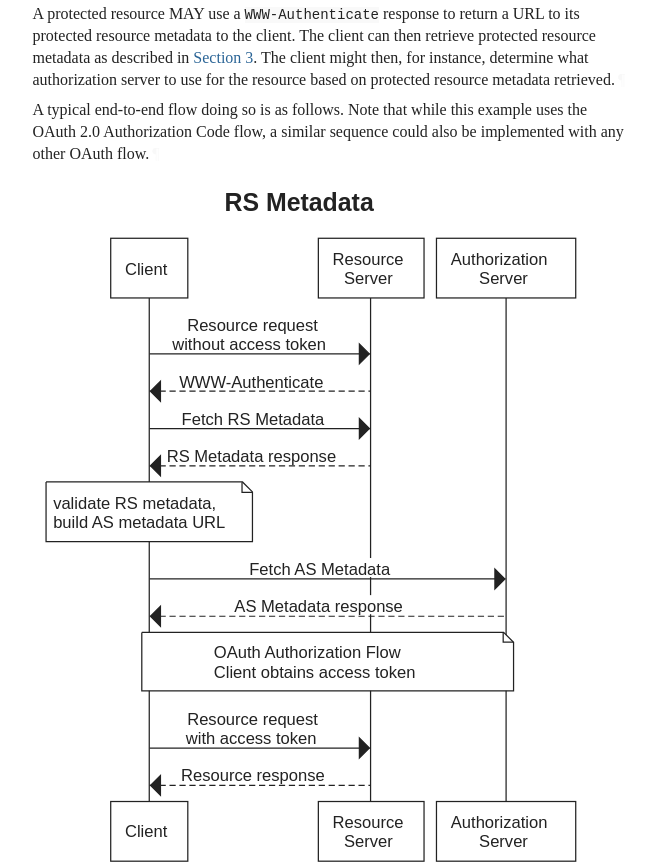
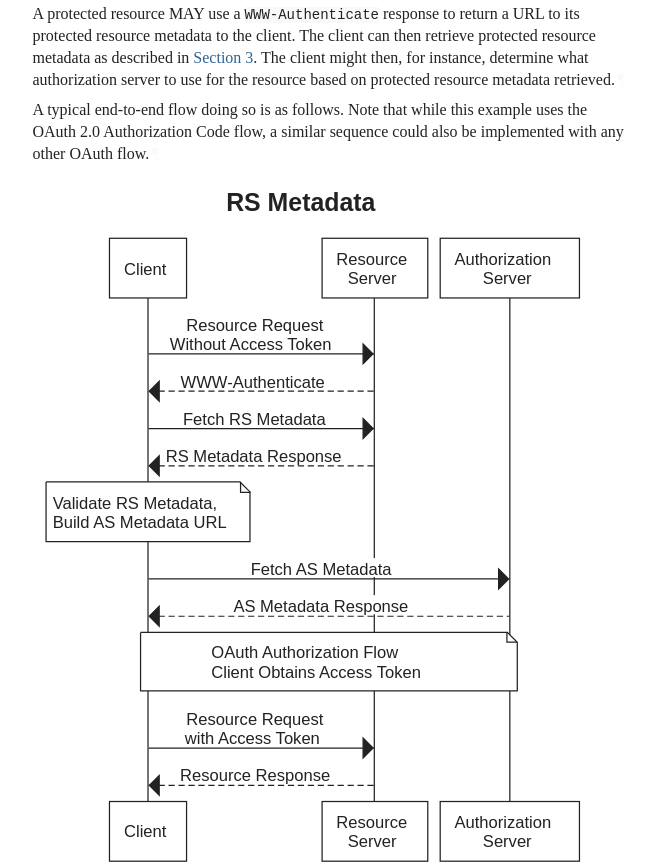
Before and after one commit to oauth-wg/draft-ietf-oauth-resource-metadata, a plain HTML site: page aaronpk-diagram/draft-ietf-oauth-resource-metadata.html in a window 1280 px wide. Shown: the part 6058-6922 px from the top of the page, without its empty margins (92-746 px from the left). Drawn offline with Linux system fonts and the light colour scheme; a web font is replaced by a local one.

Commit message:
Script updating gh-pages from 6564eda. [ci skip]

```diff
--- a/aaronpk-diagram/draft-ietf-oauth-resource-metadata.html
+++ b/aaronpk-diagram/draft-ietf-oauth-resource-metadata.html
@@ -1742,95 +1742,95 @@ svg :is([fill="white"], [fill^="#fff"]) {
         <div id="section-5-3.1">
           <div class="alignLeft art-svg artwork" id="section-5-3.1.1">
 <svg xmlns="http://www.w3.org/2000/svg" baseProfile="tiny" version="1.2" viewBox="0 0 452 587">
-              <text fill="black" font-family="sans-serif" font-size="20" font-weight="bold" x="154.04850260416663" y="30.322916666666515">
+              <text fill="black" font-family="sans-serif" font-size="20" font-weight="bold" x="155.357421875" y="30.322916666666515">
      RS Metadata  </text>
-              <path d="M-231,-405.0000000000001 L-231,0" fill="none" stroke="black" stroke-width="1" transform="translate(324.5 505.5)"></path>
-              <rect fill="white" height="48" stroke="black" stroke-width="1" width="62" x="62.5" y="52.5"></rect>
-              <text fill="black" font-family="sans-serif" font-size="13.333333333333334" x="73.97786458333323" y="81.79166666666653">
+              <path d="M-235,-405.0000000000001 L-235,0" fill="none" stroke="black" stroke-width="1" transform="translate(327.5 505.5)"></path>
+              <rect fill="white" height="48" stroke="black" stroke-width="1" width="62" x="61.5" y="52.5"></rect>
+              <text fill="black" font-family="sans-serif" font-size="13.333333333333334" x="73.19531249999997" y="81.79166666666653">
      Client  </text>
-              <rect fill="white" height="48" stroke="black" stroke-width="1" width="62" x="62.5" y="505.5"></rect>
-              <text fill="black" font-family="sans-serif" font-size="13.333333333333334" x="73.97786458333323" y="534.3541666666667">
+              <rect fill="white" height="48" stroke="black" stroke-width="1" width="62" x="61.5" y="505.5"></rect>
+              <text fill="black" font-family="sans-serif" font-size="13.333333333333334" x="73.19531249999997" y="534.3541666666667">
      Client  </text>
-              <path d="M-53,-405.00000000000017 L-53,0" fill="none" stroke="black" stroke-width="1" transform="translate(324.5 505.5)"></path>
-              <rect fill="white" height="48" stroke="black" stroke-width="1" width="85" x="229.5" y="52.5"></rect>
-              <text fill="black" font-family="sans-serif" font-size="13.333333333333334" x="240.9583333333333" y="74.03124999999984">
+              <path d="M-53,-405.00000000000017 L-53,0" fill="none" stroke="black" stroke-width="1" transform="translate(327.5 505.5)"></path>
+              <rect fill="white" height="48" stroke="black" stroke-width="1" width="85" x="232.5" y="52.5"></rect>
+              <text fill="black" font-family="sans-serif" font-size="13.333333333333334" x="243.95833333333334" y="74.03124999999984">
      Resource  </text>
-              <text fill="black" font-family="sans-serif" font-size="13.333333333333334" x="250.11523437499994" y="89.55208333333316">
+              <text fill="black" font-family="sans-serif" font-size="13.333333333333334" x="253.115234375" y="89.55208333333316">
      Server  </text>
-              <rect fill="white" height="48" stroke="black" stroke-width="1" width="85" x="229.5" y="505.5"></rect>
-              <text fill="black" font-family="sans-serif" font-size="13.333333333333334" x="240.9583333333333" y="526.59375">
+              <rect fill="white" height="48" stroke="black" stroke-width="1" width="85" x="232.5" y="505.5"></rect>
+              <text fill="black" font-family="sans-serif" font-size="13.333333333333334" x="243.95833333333334" y="526.59375">
      Resource  </text>
-              <text fill="black" font-family="sans-serif" font-size="13.333333333333334" x="250.11523437499994" y="542.1145833333334">
+              <text fill="black" font-family="sans-serif" font-size="13.333333333333334" x="253.115234375" y="542.1145833333334">
      Server  </text>
-              <path d="M56,-405.00000000000017 L56,0" fill="none" stroke="black" stroke-width="1" transform="translate(324.5 505.5)"></path>
-              <rect fill="white" height="48" stroke="black" stroke-width="1" width="112" x="324.5" y="52.5"></rect>
-              <text fill="black" font-family="sans-serif" font-size="13.333333333333334" x="336.00390624999994" y="74.03124999999984">
+              <path d="M56,-405.00000000000017 L56,0" fill="none" stroke="black" stroke-width="1" transform="translate(327.5 505.5)"></path>
+              <rect fill="white" height="48" stroke="black" stroke-width="1" width="112" x="327.5" y="52.5"></rect>
+              <text fill="black" font-family="sans-serif" font-size="13.333333333333334" x="339.00390625" y="74.03124999999984">
      Authorization  </text>
-              <text fill="black" font-family="sans-serif" font-size="13.333333333333334" x="358.79361979166663" y="89.55208333333316">
+              <text fill="black" font-family="sans-serif" font-size="13.333333333333334" x="361.7936197916667" y="89.55208333333316">
      Server  </text>
-              <rect fill="white" height="48" stroke="black" stroke-width="1" width="112" x="324.5" y="505.5"></rect>
-              <text fill="black" font-family="sans-serif" font-size="13.333333333333334" x="336.00390624999994" y="526.59375">
+              <rect fill="white" height="48" stroke="black" stroke-width="1" width="112" x="327.5" y="505.5"></rect>
+              <text fill="black" font-family="sans-serif" font-size="13.333333333333334" x="339.00390625" y="526.59375">
      Authorization  </text>
-              <text fill="black" font-family="sans-serif" font-size="13.333333333333334" x="358.79361979166663" y="542.1145833333334">
+              <text fill="black" font-family="sans-serif" font-size="13.333333333333334" x="361.7936197916667" y="542.1145833333334">
      Server  </text>
-              <rect fill="white" height="15.333333333333314" width="117.25260416666666" x="124.00130208333329" y="113.8333333333332"></rect>
-              <rect fill="white" height="15.333333333333314" width="141.2890625" x="111.98307291666663" y="129.35416666666652"></rect>
-              <text fill="black" font-family="sans-serif" font-size="13.333333333333334" x="124.00130208333329" y="127.16666666666653">
-     Resource request  </text>
-              <text fill="black" font-family="sans-serif" font-size="13.333333333333334" x="111.98307291666663" y="142.68749999999986">
-     without access token  </text>
-              <path d="M-230.7220052083334,-360 L-53.02278645833337,-360" fill="none" stroke="black" stroke-width="1" transform="translate(324.5 505.5)"></path>
-              <path d="M-54,-360 L-54,-360 L-62,-368 L-62,-360 L-62,-352 L-54,-360" fill="black" stroke="black" stroke-width="1" transform="translate(324.5 505.5)"></path>
-              <rect fill="white" height="15.333333333333314" width="130.13020833333334" x="117.56249999999994" y="159.2083333333332"></rect>
-              <text fill="black" font-family="sans-serif" font-size="13.333333333333334" x="117.56249999999994" y="172.54166666666654">
+              <rect fill="white" height="15.333333333333314" width="121.03515625000003" x="123.21874999999997" y="113.8333333333332"></rect>
+              <rect fill="white" height="15.333333333333314" width="147.43489583333331" x="110.01888020833331" y="129.35416666666652"></rect>
+              <text fill="black" font-family="sans-serif" font-size="13.333333333333334" x="123.21874999999997" y="127.16666666666653">
+     Resource Request  </text>
+              <text fill="black" font-family="sans-serif" font-size="13.333333333333334" x="110.01888020833331" y="142.68749999999986">
+     Without Access Token  </text>
+              <path d="M-234.50455729166669,-360 L-53.02278645833337,-360" fill="none" stroke="black" stroke-width="1" transform="translate(327.5 505.5)"></path>
+              <path d="M-54,-360 L-54,-360 L-62,-368 L-62,-360 L-62,-352 L-54,-360" fill="black" stroke="black" stroke-width="1" transform="translate(327.5 505.5)"></path>
+              <rect fill="white" height="15.333333333333314" width="130.13020833333334" x="118.67122395833331" y="159.2083333333332"></rect>
+              <text fill="black" font-family="sans-serif" font-size="13.333333333333334" x="118.67122395833331" y="172.54166666666654">
      WWW-Authenticate  </text>
-              <path d="M-230.7220052083334,-330 L-53.02278645833337,-330" fill="none" stroke="black" stroke-dasharray="5,3" stroke-width="1" transform="translate(324.5 505.5)"></path>
-              <path d="M-230,-330 L-230,-330 L-222,-338 L-222,-330 L-222,-322 L-230,-330" fill="black" stroke="black" stroke-width="1" transform="translate(324.5 505.5)"></path>
-              <rect fill="white" height="15.333333333333314" width="126.22395833333334" x="119.51562499999994" y="189.0624999999999"></rect>
-              <text fill="black" font-family="sans-serif" font-size="13.333333333333334" x="119.51562499999994" y="202.39583333333323">
+              <path d="M-234.50455729166669,-330 L-53.02278645833337,-330" fill="none" stroke="black" stroke-dasharray="5,3" stroke-width="1" transform="translate(327.5 505.5)"></path>
+              <path d="M-234,-330 L-234,-330 L-226,-338 L-226,-330 L-226,-322 L-234,-330" fill="black" stroke="black" stroke-width="1" transform="translate(327.5 505.5)"></path>
+              <rect fill="white" height="15.333333333333314" width="126.22395833333334" x="120.62434895833331" y="189.0624999999999"></rect>
+              <text fill="black" font-family="sans-serif" font-size="13.333333333333334" x="120.62434895833331" y="202.39583333333323">
      Fetch RS Metadata  </text>
-              <path d="M-230.7220052083334,-300 L-53.02278645833337,-300" fill="none" stroke="black" stroke-width="1" transform="translate(324.5 505.5)"></path>
-              <path d="M-54,-300 L-54,-300 L-62,-308 L-62,-300 L-62,-292 L-54,-300" fill="black" stroke="black" stroke-width="1" transform="translate(324.5 505.5)"></path>
-              <rect fill="white" height="15.333333333333314" width="150.19531250000003" x="107.5299479166666" y="218.91666666666657"></rect>
-              <text fill="black" font-family="sans-serif" font-size="13.333333333333334" x="107.5299479166666" y="232.24999999999991">
-     RS Metadata response  </text>
-              <path d="M-230.7220052083334,-270 L-53.02278645833337,-270" fill="none" stroke="black" stroke-dasharray="5,3" stroke-width="1" transform="translate(324.5 505.5)"></path>
-              <path d="M-230,-270 L-230,-270 L-222,-278 L-222,-270 L-222,-262 L-230,-270" fill="black" stroke="black" stroke-width="1" transform="translate(324.5 505.5)"></path>
-              <path d="M-314,-257 L-314,-257 L-156,-257 L-148,-249 L-148,-209 L-314,-209 L-314,-257" fill="white" stroke="black" stroke-width="1" transform="translate(324.5 505.5)"></path>
-              <path d="M-156.38997395833343,-256.72916666666674 L-156.38997395833343,-248.72916666666674 L-148.38997395833343,-248.72916666666674" fill="none" stroke="black" stroke-width="1" transform="translate(324.5 505.5)"></path>
-              <text fill="black" font-family="sans-serif" font-size="13.333333333333334" x="16.197916666666572" y="269.8645833333332">
-     validate RS metadata,  </text>
-              <text fill="black" font-family="sans-serif" font-size="13.333333333333334" x="16.197916666666572" y="285.3854166666666">
-     build AS metadata URL  </text>
-              <rect fill="white" height="15.333333333333371" width="126.08072916666669" x="173.92643229166657" y="309.66666666666663"></rect>
-              <text fill="black" font-family="sans-serif" font-size="13.333333333333334" x="173.92643229166657" y="322.99999999999994">
+              <path d="M-234.50455729166669,-300 L-53.02278645833337,-300" fill="none" stroke="black" stroke-width="1" transform="translate(327.5 505.5)"></path>
+              <path d="M-54,-300 L-54,-300 L-62,-308 L-62,-300 L-62,-292 L-54,-300" fill="black" stroke="black" stroke-width="1" transform="translate(327.5 505.5)"></path>
+              <rect fill="white" height="15.333333333333314" width="153.97786458333331" x="106.74739583333331" y="218.91666666666657"></rect>
+              <text fill="black" font-family="sans-serif" font-size="13.333333333333334" x="106.74739583333331" y="232.24999999999991">
+     RS Metadata Response  </text>
+              <path d="M-234.50455729166669,-270 L-53.02278645833337,-270" fill="none" stroke="black" stroke-dasharray="5,3" stroke-width="1" transform="translate(327.5 505.5)"></path>
+              <path d="M-234,-270 L-234,-270 L-226,-278 L-226,-270 L-226,-262 L-234,-270" fill="black" stroke="black" stroke-width="1" transform="translate(327.5 505.5)"></path>
+              <path d="M-317,-257 L-317,-257 L-161,-257 L-153,-249 L-153,-209 L-317,-209 L-317,-257" fill="white" stroke="black" stroke-width="1" transform="translate(327.5 505.5)"></path>
+              <path d="M-160.57291666666669,-256.72916666666674 L-160.57291666666669,-248.72916666666674 L-152.57291666666669,-248.72916666666674" fill="none" stroke="black" stroke-width="1" transform="translate(327.5 505.5)"></path>
+              <text fill="black" font-family="sans-serif" font-size="13.333333333333334" x="15.815755208333314" y="269.8645833333332">
+     Validate RS Metadata,  </text>
+              <text fill="black" font-family="sans-serif" font-size="13.333333333333334" x="15.815755208333314" y="285.3854166666666">
+     Build AS Metadata URL  </text>
+              <rect fill="white" height="15.333333333333371" width="126.08072916666669" x="175.03515625" y="309.66666666666663"></rect>
+              <text fill="black" font-family="sans-serif" font-size="13.333333333333334" x="175.03515625" y="322.99999999999994">
      Fetch AS Metadata  </text>
-              <path d="M-230.72200520833343,-179 L55.655598958333314,-179" fill="none" stroke="black" stroke-width="1" transform="translate(324.5 505.5)"></path>
-              <path d="M55,-179 L55,-179 L47,-187 L47,-179 L47,-171 L55,-179" fill="black" stroke="black" stroke-width="1" transform="translate(324.5 505.5)"></path>
-              <rect fill="white" height="15.333333333333314" width="150.05208333333337" x="161.94075520833326" y="339.5208333333333"></rect>
-              <text fill="black" font-family="sans-serif" font-size="13.333333333333334" x="161.94075520833326" y="352.85416666666663">
-     AS Metadata response  </text>
-              <path d="M-230.72200520833343,-149 L55.655598958333314,-149" fill="none" stroke="black" stroke-dasharray="5,3" stroke-width="1" transform="translate(324.5 505.5)"></path>
-              <path d="M-230,-149 L-230,-149 L-222,-157 L-222,-149 L-222,-141 L-230,-149" fill="black" stroke="black" stroke-width="1" transform="translate(324.5 505.5)"></path>
-              <path d="M-237,-136 L-237,-136 L54,-136 L62,-128 L62,-89 L-237,-89 L-237,-136" fill="white" stroke="black" stroke-width="1" transform="translate(324.5 505.5)"></path>
-              <path d="M53.655598958333314,-136.125 L53.655598958333314,-128.125 L61.655598958333314,-128.125" fill="none" stroke="black" stroke-width="1" transform="translate(324.5 505.5)"></path>
-              <text fill="black" font-family="sans-serif" font-size="13.333333333333334" x="145.40429687499994" y="390.46874999999994">
+              <path d="M-234.50455729166669,-179 L55.655598958333314,-179" fill="none" stroke="black" stroke-width="1" transform="translate(327.5 505.5)"></path>
+              <path d="M55,-179 L55,-179 L47,-187 L47,-179 L47,-171 L55,-179" fill="black" stroke="black" stroke-width="1" transform="translate(327.5 505.5)"></path>
+              <rect fill="white" height="15.333333333333314" width="153.83463541666669" x="161.158203125" y="339.5208333333333"></rect>
+              <text fill="black" font-family="sans-serif" font-size="13.333333333333334" x="161.158203125" y="352.85416666666663">
+     AS Metadata Response  </text>
+              <path d="M-234.50455729166669,-149 L55.655598958333314,-149" fill="none" stroke="black" stroke-dasharray="5,3" stroke-width="1" transform="translate(327.5 505.5)"></path>
+              <path d="M-234,-149 L-234,-149 L-226,-157 L-226,-149 L-226,-141 L-234,-149" fill="black" stroke="black" stroke-width="1" transform="translate(327.5 505.5)"></path>
+              <path d="M-241,-136 L-241,-136 L54,-136 L62,-128 L62,-89 L-241,-89 L-241,-136" fill="white" stroke="black" stroke-width="1" transform="translate(327.5 505.5)"></path>
+              <path d="M53.655598958333314,-136.125 L53.655598958333314,-128.125 L61.655598958333314,-128.125" fill="none" stroke="black" stroke-width="1" transform="translate(327.5 505.5)"></path>
+              <text fill="black" font-family="sans-serif" font-size="13.333333333333334" x="143.41080729166666" y="390.46874999999994">
      OAuth Authorization Flow  </text>
-              <text fill="black" font-family="sans-serif" font-size="13.333333333333334" x="145.40429687499994" y="405.9895833333333">
-     Client obtains access token  </text>
-              <rect fill="white" height="15.333333333333314" width="117.25260416666669" x="124.00130208333326" y="430.2708333333333"></rect>
-              <rect fill="white" height="15.333333333333371" width="119.453125" x="122.90104166666657" y="445.79166666666663"></rect>
-              <text fill="black" font-family="sans-serif" font-size="13.333333333333334" x="124.00130208333326" y="443.60416666666663">
-     Resource request  </text>
-              <text fill="black" font-family="sans-serif" font-size="13.333333333333334" x="122.90104166666657" y="459.12499999999994">
-     with access token  </text>
-              <path d="M-230.72200520833343,-43 L-53.02278645833337,-43" fill="none" stroke="black" stroke-width="1" transform="translate(324.5 505.5)"></path>
-              <path d="M-54,-43 L-54,-43 L-62,-51 L-62,-43 L-62,-35 L-54,-43" fill="black" stroke="black" stroke-width="1" transform="translate(324.5 505.5)"></path>
-              <rect fill="white" height="15.333333333333371" width="127.12890625" x="119.06315104166657" y="475.6458333333333"></rect>
-              <text fill="black" font-family="sans-serif" font-size="13.333333333333334" x="119.06315104166657" y="488.97916666666663">
-     Resource response  </text>
-              <path d="M-230.72200520833343,-13 L-53.02278645833337,-13" fill="none" stroke="black" stroke-dasharray="5,3" stroke-width="1" transform="translate(324.5 505.5)"></path>
-              <path d="M-230,-13 L-230,-13 L-222,-21 L-222,-13 L-222,-5 L-230,-13" fill="black" stroke="black" stroke-width="1" transform="translate(324.5 505.5)"></path>
+              <text fill="black" font-family="sans-serif" font-size="13.333333333333334" x="143.41080729166666" y="405.9895833333333">
+     Client Obtains Access Token  </text>
+              <rect fill="white" height="15.333333333333314" width="121.03515625" x="123.21875" y="430.2708333333333"></rect>
+              <rect fill="white" height="15.333333333333371" width="123.3203125" x="122.076171875" y="445.79166666666663"></rect>
+              <text fill="black" font-family="sans-serif" font-size="13.333333333333334" x="123.21875" y="443.60416666666663">
+     Resource Request  </text>
+              <text fill="black" font-family="sans-serif" font-size="13.333333333333334" x="122.076171875" y="459.12499999999994">
+     with Access Token  </text>
+              <path d="M-234.50455729166669,-43 L-53.02278645833337,-43" fill="none" stroke="black" stroke-width="1" transform="translate(327.5 505.5)"></path>
+              <path d="M-54,-43 L-54,-43 L-62,-51 L-62,-43 L-62,-35 L-54,-43" fill="black" stroke="black" stroke-width="1" transform="translate(327.5 505.5)"></path>
+              <rect fill="white" height="15.333333333333371" width="130.91145833333334" x="118.28059895833331" y="475.6458333333333"></rect>
+              <text fill="black" font-family="sans-serif" font-size="13.333333333333334" x="118.28059895833331" y="488.97916666666663">
+     Resource Response  </text>
+              <path d="M-234.50455729166669,-13 L-53.02278645833337,-13" fill="none" stroke="black" stroke-dasharray="5,3" stroke-width="1" transform="translate(327.5 505.5)"></path>
+              <path d="M-234,-13 L-234,-13 L-226,-21 L-226,-13 L-226,-5 L-234,-13" fill="black" stroke="black" stroke-width="1" transform="translate(327.5 505.5)"></path>
             </svg><a href="#section-5-3.1.1" class="pilcrow">¶</a>
 </div>
 </div>
```
Also changed, not shown: aaronpk-diagram/draft-ietf-oauth-resource-metadata.txt.
